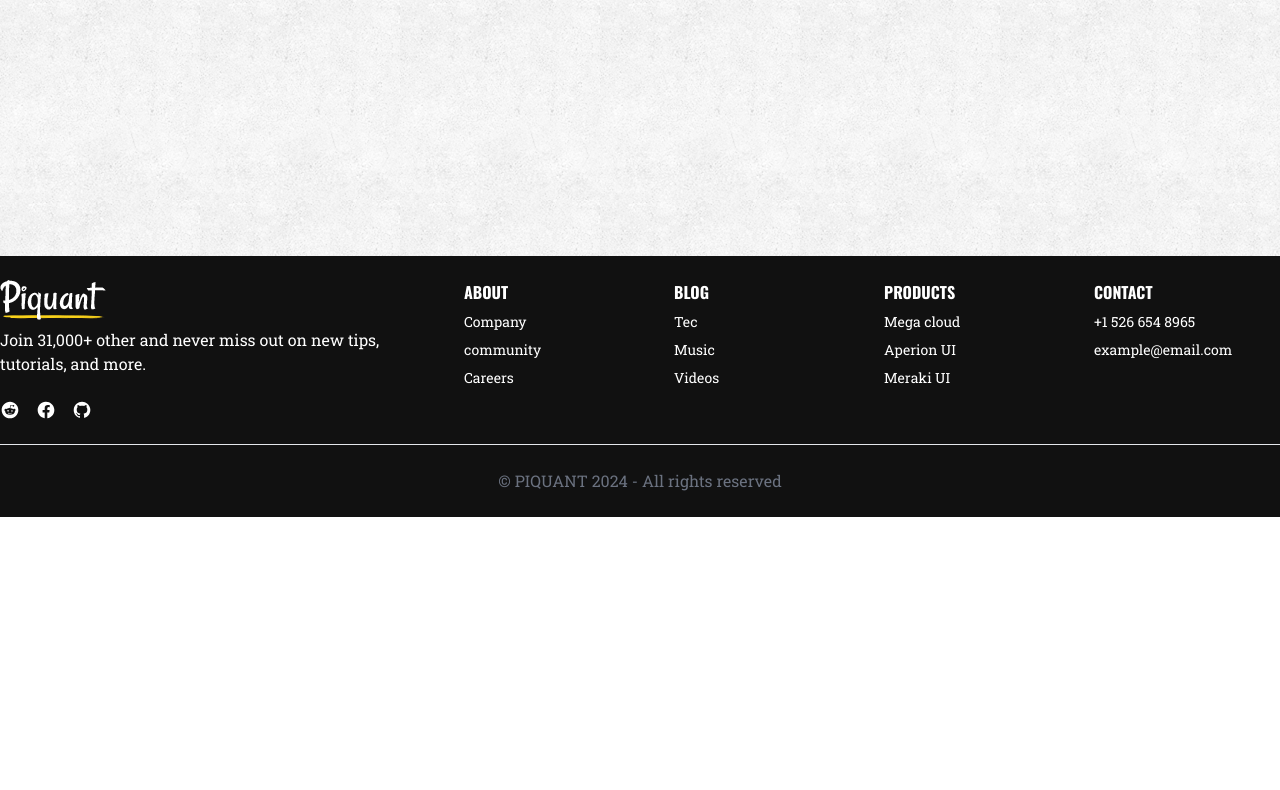
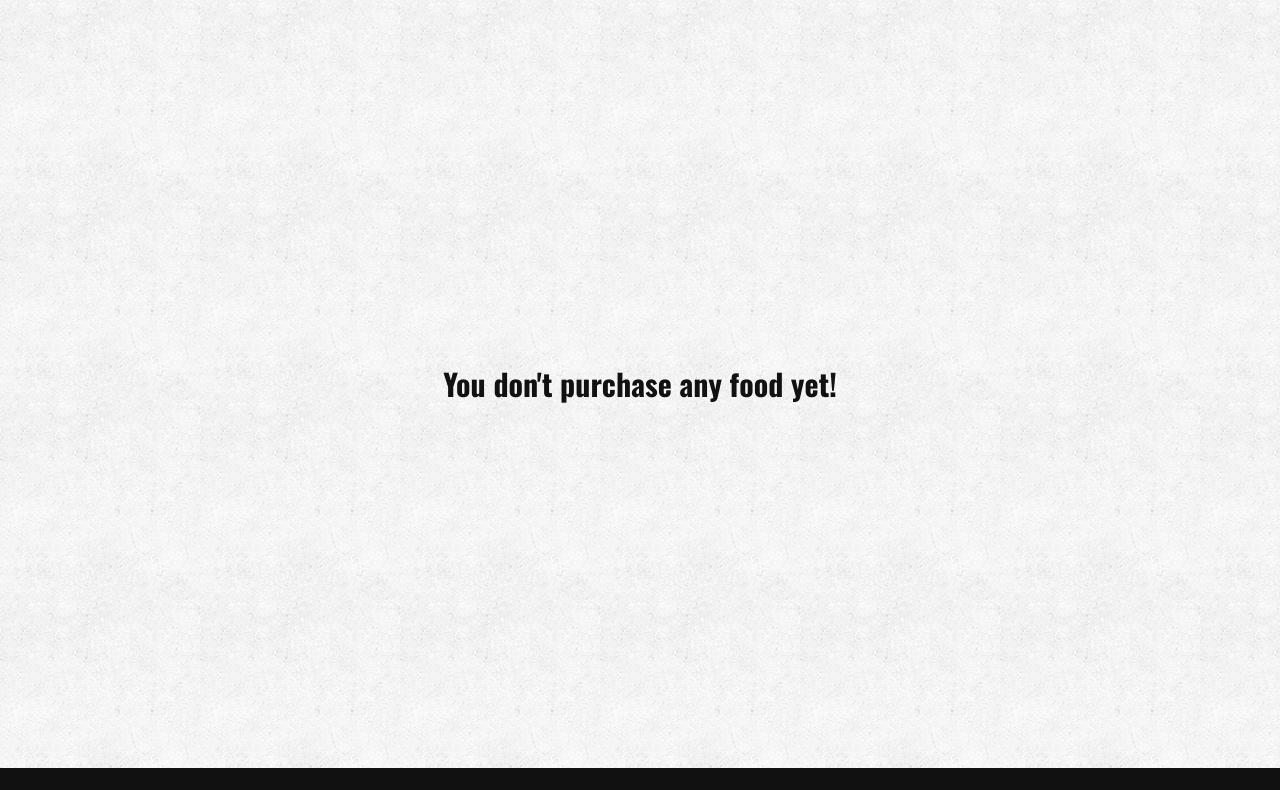
Before and after one commit to byteFarhan/PIQUANT, a React (Vite) app: page /my-purchase in a window 1280 px wide. Shown: the part 540-1330 px from the top of the page. Before the commit the page ends 1057 px from the top, so only its background shows below. Built offline with nearby package versions, Linux system fonts and the light colour scheme; no server answers.

Commit message:
Load purchased food data based on the user's email and display it in tabular format.

```diff
--- a/src/Pages/MyPurchase/MyPurchase.jsx
+++ b/src/Pages/MyPurchase/MyPurchase.jsx
@@ -1,8 +1,25 @@
 import PageTitle from "../Shared/PageTitle/PageTitle";
 import sectionBg from "../../assets/pattern-2.png";
 import Table from "./Table/Table";
+import { useEffect, useState } from "react";
+import useAxiosSecure from "../../Hooks/useAxiosSecure";
+import useAuth from "../../Hooks/useAuth";
 
 const MyPurchase = () => {
+  const axiosSecure = useAxiosSecure();
+  const { user } = useAuth();
+  const [purchases, setPurchases] = useState([]);
+  useEffect(() => {
+    axiosSecure
+      .get(`/purchases?userEmail=${user?.email}`)
+      .then((res) => {
+        setPurchases(res.data);
+      })
+      .catch((error) => {
+        console.log(error);
+      });
+  }, [user, axiosSecure]);
+  //   console.log(purchases);
   return (
     <section>
       <PageTitle pageTitle={"My Purchase"} />
@@ -11,6 +28,17 @@ const MyPurchase = () => {
         className="px-5 py-16 md:py-20 md:px-8 lg:px-0 lg:py-32"
       >
         <section className="mx-auto bg-white max-w-7xl"></section>
+        <div className="p-6 md:p-8 lg:p-16">
+          {purchases?.length > 0 ? (
+            <>
+              <Table purchases={purchases} />
+            </>
+          ) : (
+            <div className="flex items-center justify-center h-96">
+              <h3 className="text-3xl font-bold text-center">{`You don't purchase any food yet!`}</h3>
+            </div>
+          )}
+        </div>
       </section>
     </section>
   );
```
